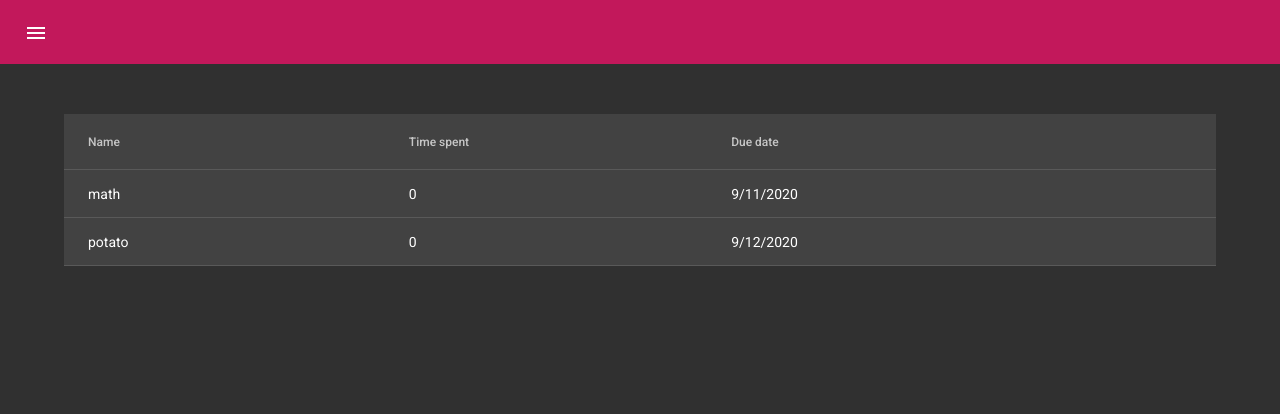
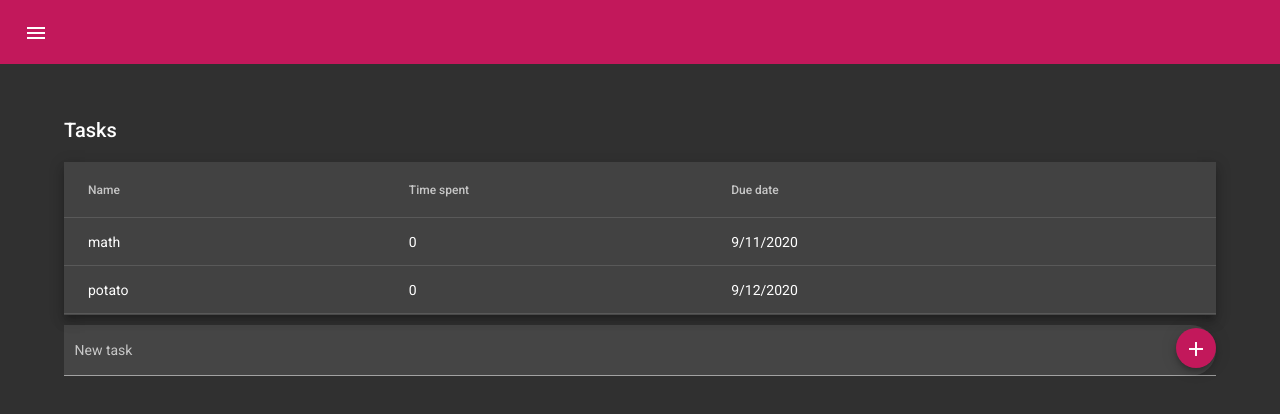
Before and after one commit to selden-lin/angular-task-app, an Angular app: page /list in a window 1280 px wide. Shown: the top 414 px of the page. Built offline with nearby package versions, Linux system fonts and the light colour scheme.

Commit message:
added new task input

```diff
--- a/src/app/single-list-view/single-list-view.component.html
+++ b/src/app/single-list-view/single-list-view.component.html
@@ -1,3 +1,6 @@
+<div class="task-container">
+    <h2>Tasks</h2>
+    <div class="mat-elevation-z8">
         <table mat-table [dataSource]="taskListItems">
             <!-- Name Column -->
             <ng-container matColumnDef="name">
@@ -14,9 +17,23 @@
             <!-- Symbol Column -->
             <ng-container matColumnDef="dueDate">
                 <th mat-header-cell *matHeaderCellDef>Due date</th>
-        <td mat-cell *matCellDef="let element">{{ element.dueDate | shortenDate}}</td>
+                <td mat-cell *matCellDef="let element">
+                    {{ element.dueDate | shortenDate }}
+                </td>
             </ng-container>
 
             <tr mat-header-row *matHeaderRowDef="displayedColumns"></tr>
             <tr mat-row *matRowDef="let row; columns: displayedColumns"></tr>
         </table>
+        <mat-divider></mat-divider>
+    </div>
+    <div class="new-task-container">
+        <mat-form-field appearance="fill" class="new-task-input">
+            <mat-label>New task</mat-label>
+            <input matInput />
+        </mat-form-field>
+        <button mat-mini-fab color="primary" class="new-task-btn">
+            <mat-icon>add</mat-icon>
+        </button>
+    </div>
+</div>
--- a/src/app/single-list-view/single-list-view.component.scss
+++ b/src/app/single-list-view/single-list-view.component.scss
@@ -1,7 +1,32 @@
 @import '../../../node_modules/@angular/material/prebuilt-themes/pink-bluegrey.css';
 
 table {
+    width: 100%;
+}
+
+.task-container {
     width: 90%;
     margin: auto;
     margin-top: 50px;
-  }
+}
+
+.new-task-container {
+    width: 100%;
+    position: relative;
+}
+
+.new-task-input {
+    width: 100%;
+    margin: 10px 0px 0 0px;
+    border-radius: 0 200px 0 0;
+}
+
+::ng-deep .mat-form-field-appearance-fill .mat-form-field-flex {
+    border-radius: 0 50px 50px 0 !important;
+}
+
+.new-task-btn {
+    position: absolute;
+    top: 13px;
+    right: 0px;
+}
```
Also changed, not shown: src/app/single-list-view/singleListView.module.ts (+11 -1 lines). Lines whose indentation alone changed are shown as unchanged.
